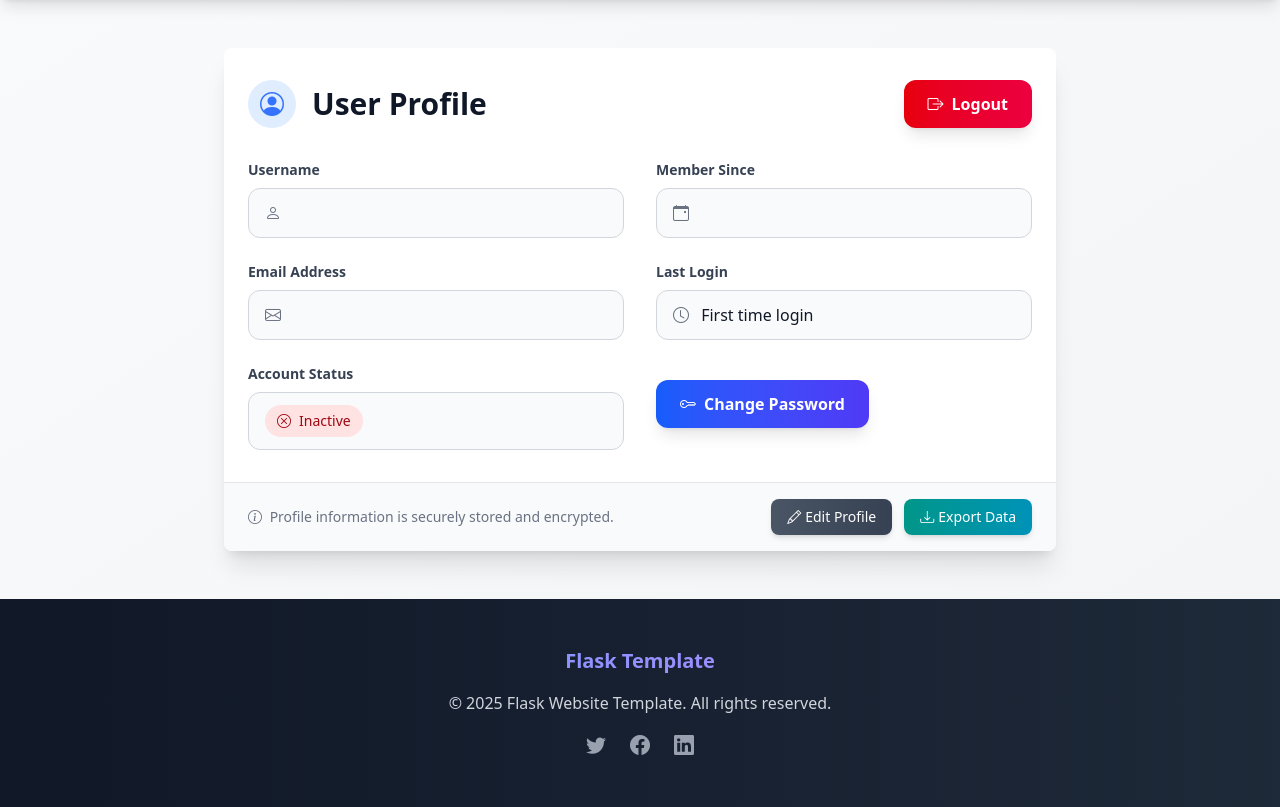
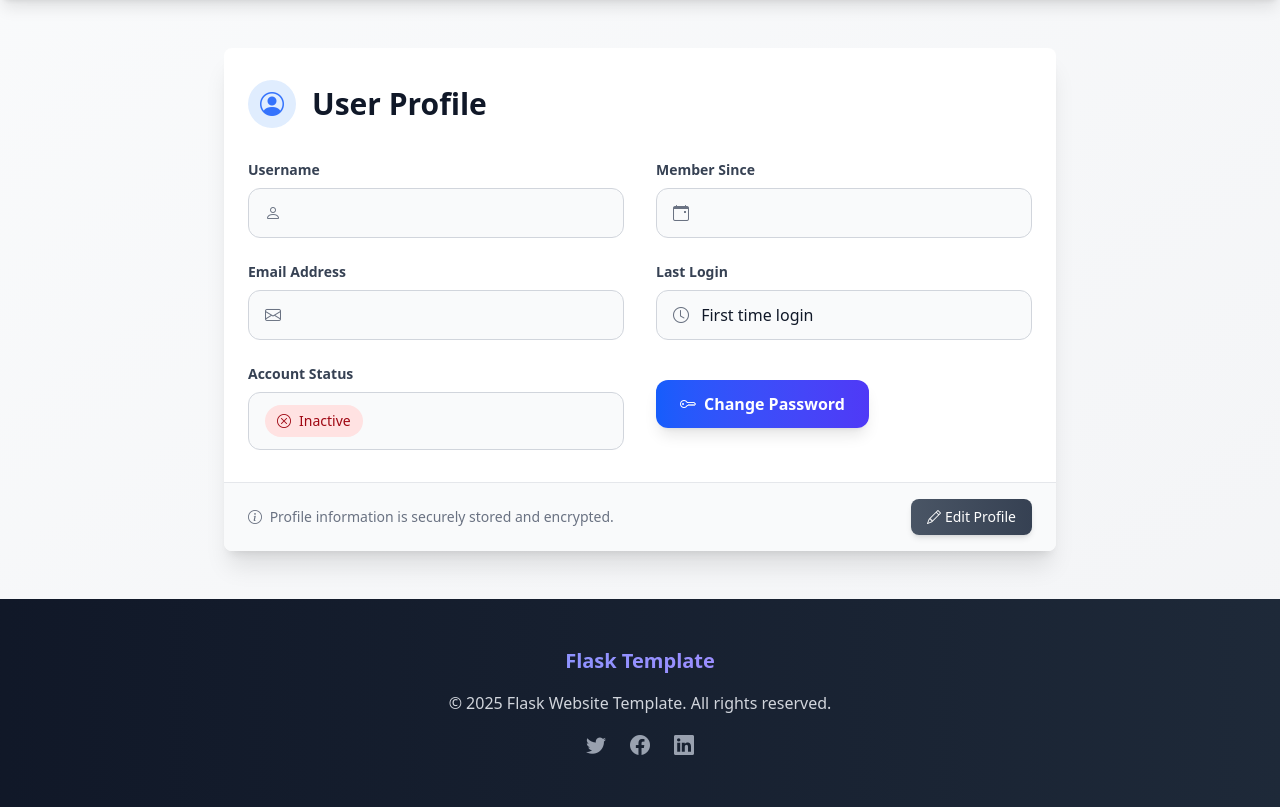
Before and after one commit to MACantara/flask-website-template, a Flask app: template app/templates/auth/profile.html in a window 1280 px wide. Shown: the part 65-872 px from the top of the page. Run offline with Flask 3, Linux system fonts and the light colour scheme; the template is opened without the code that fills it, so the values that code supplies are empty.

Commit message:
Refactor profile template: remove logout and export data buttons for a cleaner layout

```diff
--- a/app/templates/auth/profile.html
+++ b/app/templates/auth/profile.html
@@ -6,7 +6,7 @@
 <div class="max-w-4xl mx-auto px-4 sm:px-6 lg:px-8 py-12">
     <div class="bg-white dark:bg-gray-800 shadow-xl rounded-lg overflow-hidden">
         <div class="px-6 py-8">
-            <div class="flex items-center justify-between mb-8 opacity-0 animate-fade-in-up">
+            <div class="flex items-center mb-8 opacity-0 animate-fade-in-up">
                 <div class="flex items-center space-x-4">
                     <div class="h-12 w-12 flex items-center justify-center rounded-full bg-blue-100 dark:bg-blue-900/30 animate-pulse-slow">
                         <i class="bi bi-person-circle text-blue-600 dark:text-blue-400 text-2xl"></i>
@@ -15,11 +15,6 @@
                         User Profile
                     </h1>
                 </div>
-                <a href="{{ url_for('auth.logout') }}"
-                   class="group inline-flex items-center px-6 py-3 bg-gradient-to-r from-red-600 to-rose-600 text-white font-semibold rounded-xl hover:from-red-700 hover:to-rose-700 transition-all duration-300 focus:outline-none focus:ring-4 focus:ring-red-500/25 shadow-lg hover:shadow-xl hover:scale-105 transform">
-                    <i class="bi bi-box-arrow-right mr-2"></i>
-                    Logout
-                </a>
             </div>
 
             <div class="grid grid-cols-1 md:grid-cols-2 gap-8 opacity-0 animate-fade-in-left" style="animation-delay: 0.1s;">
@@ -109,10 +104,6 @@
                         <i class="bi bi-pencil mr-1"></i>
                         Edit Profile
                     </button>
-                    <button class="group inline-flex items-center px-4 py-2 bg-gradient-to-r from-teal-600 to-cyan-600 text-white text-sm font-medium rounded-lg hover:from-teal-700 hover:to-cyan-700 transition-all duration-300 focus:outline-none focus:ring-4 focus:ring-teal-500/25 shadow-md hover:shadow-lg cursor-pointer hover:scale-105 transform">
-                        <i class="bi bi-download mr-1"></i>
-                        Export Data
-                    </button>
                 </div>
             </div>
         </div>
```
